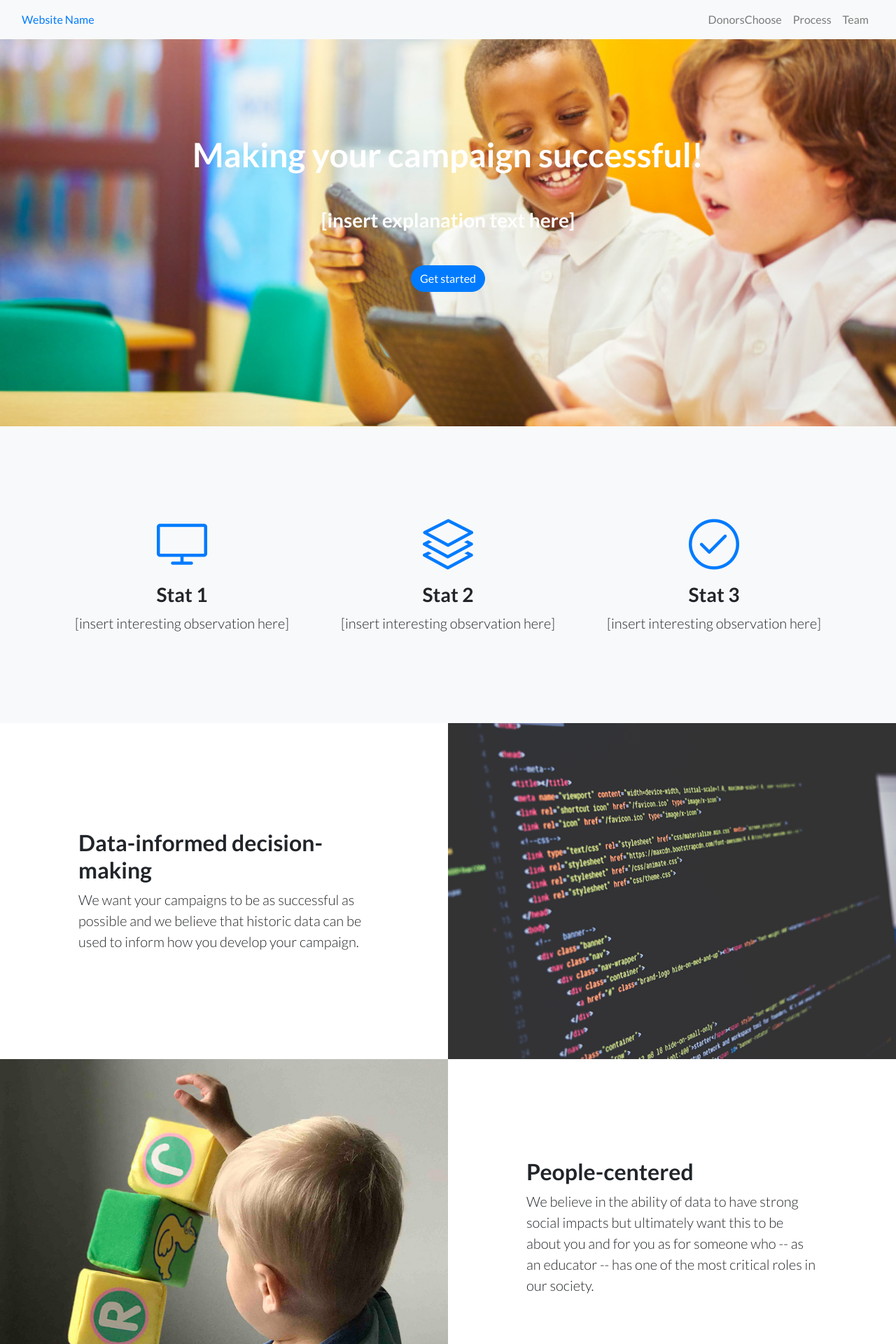
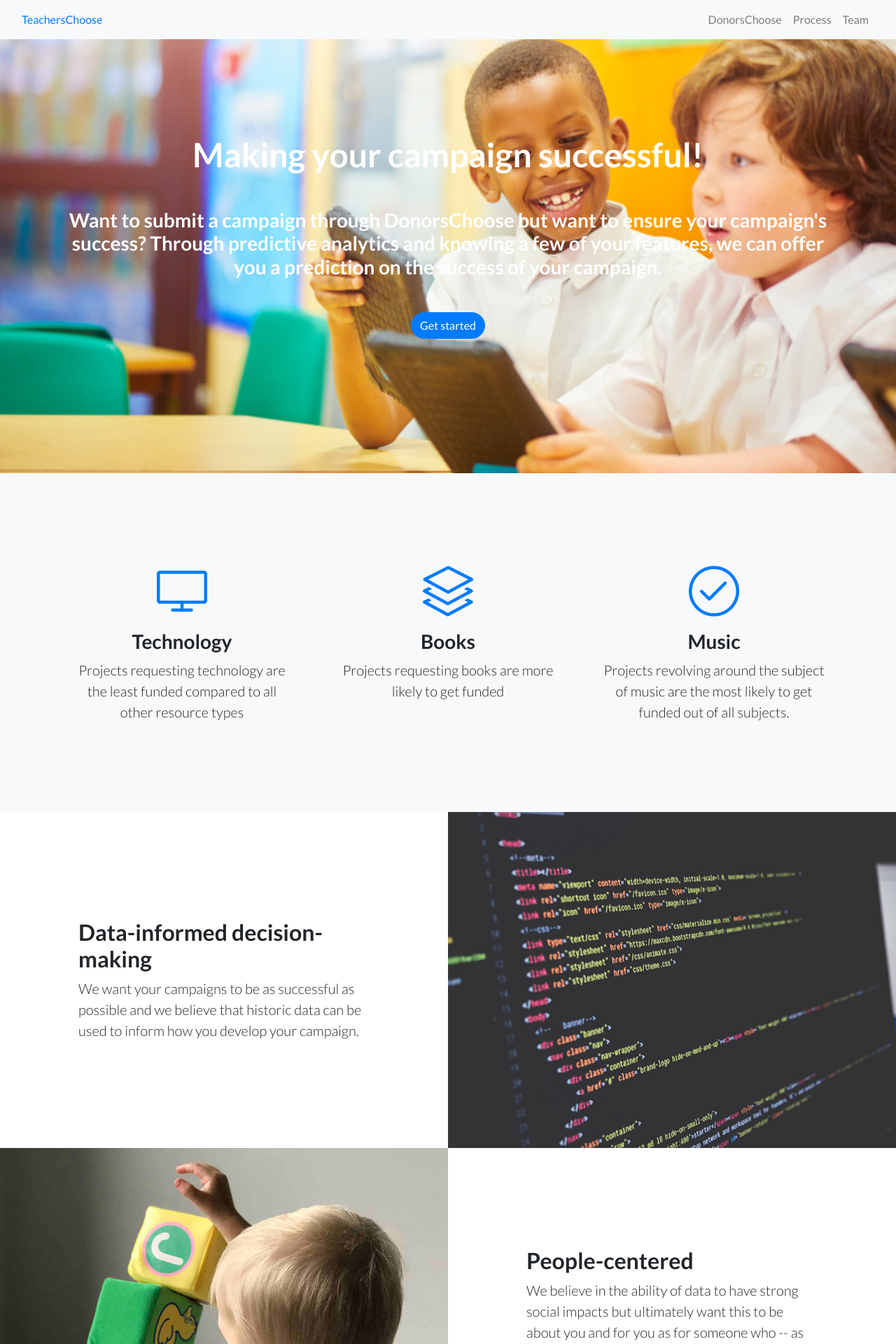
Before and after one commit to ckhelmer/DonorsChoose, a Flask app: page / in a window 1280 px wide. Shown: the top 1920 px of the page at 70% size. Run offline with Flask 2, Linux system fonts and the light colour scheme; some libraries are stand-ins or nearby versions.

Commit message:
website updates

```diff
--- a/APP/templates/index.html
+++ b/APP/templates/index.html
@@ -8,7 +8,7 @@
   <meta name="description" content="">
   <meta name="author" content="">
 
-  <title>Website</title>
+  <title>TeachersChoose</title>
 
   <!-- Bootstrap core CSS -->
   <link href="static/vendor/bootstrap/css/bootstrap.min.css" rel="stylesheet">
@@ -37,17 +37,6 @@
       </div>
       <div class="modal-body">
         <p>Poverty Level</p>
-        <!--<div class="input-group mb-3">
-              <label class="input-group-text" for="inputGroupSelect01">Options</label>
-            </div>
-            <select class="custom-select" id="inputGroupSelect01">
-              <option selected>Choose...</option>
-              <option value="1">One</option>
-              <option value="2">Two</option>
-              <option value="3">Three</option>
-            </select>
-          </div>-->
-
           <div class="input-group mb-3">
             <select class="custom-select" id="povertylevel">
               <option selected>Choose...</option>
@@ -107,7 +96,7 @@
   <nav class="navbar navbar-expand-lg navbar-light bg-light navbar fixed-top">
     <div class="container-fluid">
         <div class="navbar-header">
-          <a class="navbar=brand" href="index.html">Website Name</a>
+          <a class="navbar=brand" href="/">TeachersChoose</a>
         </div>
         <button class = "navbar-toggler" data-toggle="collapse" data-target="#navbarCollapse">
           <span class = "navbar-toggler-icon"></span>
@@ -118,14 +107,11 @@
             <li class = "navbar-item">
               <a href="https://www.donorschoose.org/" class = "nav-link">DonorsChoose</a>
             </li>
-           <!-- <li class = "navbar-item">
-                <a href="essayanalysis.html" class = "nav-link">Essay Analysis</a>
-              </li>-->
             <li class = "navbar-item">
-              <a href = "process.html" class="nav-link">Process</a>
+              <a href = "process" class="nav-link">Process</a>
             </li>
             <li class = "navbar-item">
-              <a href = "team.html" class="nav-link">Team</a>
+              <a href = "team" class="nav-link">Team</a>
             </li>
 
           </ul>
@@ -140,9 +126,8 @@
     <div class="masthead-content">
       <div class="container">
         <h1 class="mb-5">Making your campaign successful!</h1>
-        <h3 class = "mb-5">[insert explanation text here]</h3>
+        <h3 class = "mb-5">Want to submit a campaign through DonorsChoose but want to ensure your campaign's success? Through predictive analytics and knowing a few of your features, we can offer you a prediction on the success of your campaign.</h3>
         <button type="button" class="btn btn-primary btn-xl rounded-pill" data-toggle="modal" data-target="#myModal">Get started</button>
-       <!-- <a href="essayanalysis.html" role="button" class="btn btn-primary btn-xl rounded-pill" >Analyze your essay</a>-->
       </div>
     </div>
   </header>
@@ -158,8 +143,8 @@
             <div class="features-icons-icon d-flex">
               <i class="icon-screen-desktop m-auto text-primary"></i>
             </div>
-            <h3>Stat 1</h3>
-            <p class="lead mb-0">[insert interesting observation here]</p>
+            <h3>Technology</h3>
+            <p class="lead mb-0">Projects requesting technology are the least funded compared to all other resource types</p>
           </div>
         </div>
         <div class="col-lg-4">
@@ -167,8 +152,8 @@
             <div class="features-icons-icon d-flex">
               <i class="icon-layers m-auto text-primary"></i>
             </div>
-            <h3>Stat 2</h3>
-            <p class="lead mb-0">[insert interesting observation here]</p>
+            <h3>Books</h3>
+            <p class="lead mb-0">Projects requesting books are more likely to get funded</p>
           </div>
         </div>
         <div class="col-lg-4">
@@ -176,8 +161,9 @@
             <div class="features-icons-icon d-flex">
               <i class="icon-check m-auto text-primary"></i>
             </div>
-            <h3>Stat 3</h3>
-            <p class="lead mb-0">[insert interesting observation here]</p>
+            <h3>Music</h3>
+            <p class="lead mb-0">
+                Projects revolving around the subject of music are the most likely to get funded out of all subjects.</p>
           </div>
         </div>
       </div>
@@ -189,14 +175,14 @@
     <div class="container-fluid p-0">
       <div class="row no-gutters">
 
-        <div class="col-lg-6 order-lg-2 text-white showcase-img" style="background-image: url('img/bg-showcase-1.jpg');"></div>
+        <div class="col-lg-6 order-lg-2 text-white showcase-img" style="background-image: url('static/img/bg-showcase-1.jpg');"></div>
         <div class="col-lg-6 order-lg-1 my-auto showcase-text">
           <h2>Data-informed decision-making</h2>
           <p class="lead mb-0">We want your campaigns to be as successful as possible and we believe that historic data can be used to inform how you develop your campaign.</p>
         </div>
       </div>
       <div class="row no-gutters">
-        <div class="col-lg-6 text-white showcase-img" style="background-image: url('img/bg-showcase-2.jpg');"></div>
+        <div class="col-lg-6 text-white showcase-img" style="background-image: url('static/img/bg-showcase-2.jpg');"></div>
         <div class="col-lg-6 my-auto showcase-text">
           <h2>People-centered</h2>
           <p class="lead mb-0">We believe in the ability of data to have strong social impacts but ultimately want this to be about you and for you as for someone who -- as an educator -- has one of the most critical roles in our society.</p>
@@ -213,37 +199,32 @@
       <div class="row">
         <div class="col-lg-4">
           <div class="testimonial-item mx-auto mb-5 mb-lg-0">
-            <img class="img-fluid rounded-circle mb-3" src="img/testimonials-4.jpg" alt="">
+            <img class="img-fluid rounded-circle mb-3" src="static/img/testimonials-4.jpg" alt="">
             <h5>Caitlin</h5>
-           <!-- <p class="font-weight-light mb-0">"This is fantastic! Thanks so much guys!"</p>-->
           </div>
         </div>
         <div class="col-lg-4">
           <div class="testimonial-item mx-auto mb-5 mb-lg-0">
-            <img class="img-fluid rounded-circle mb-3" src="img/testimonials-2.jpg" alt="">
+            <img class="img-fluid rounded-circle mb-3" src="static/img/testimonials-2.jpg" alt="">
             <h5>Anna</h5>
-            <!--<p class="font-weight-light mb-0">"Bootstrap is amazing. I've been using it to create lots of super nice landing pages."</p>-->
           </div>
         </div>
         <div class="col-lg-4">
             <div class="testimonial-item mx-auto mb-5 mb-lg-0">
-              <img class="img-fluid rounded-circle mb-3" src="img/testimonials-1.jpg" alt="">
+              <img class="img-fluid rounded-circle mb-3" src="static/img/testimonials-1.jpg" alt="">
               <h5>Lydia</h5>
-             <!-- <p class="font-weight-light mb-0">"This is fantastic! Thanks so much guys!"</p>-->
             </div>
           </div>
           <div class="col-lg-8">
             <div class="testimonial-item mx-auto mb-5 mb-lg-0">
-              <img class="img-fluid rounded-circle mb-3" src="img/testimonials-5.jpg" alt="">
+              <img class="img-fluid rounded-circle mb-3" src="static/img/testimonials-5.jpg" alt="">
               <h5>Xiangzi</h5>
-              <!--<p class="font-weight-light mb-0">"Bootstrap is amazing. I've been using it to create lots of super nice landing pages."</p>-->
             </div>
           </div>
         <div class="col-lg-4">
           <div class="testimonial-item mx-auto mb-5 mb-lg-0">
-            <img class="img-fluid rounded-circle mb-3" src="img/testimonials-3.jpg" alt="">
+            <img class="img-fluid rounded-circle mb-3" src="static/img/testimonials-3.jpg" alt="">
             <h5>Nicole</h5>
-           <!-- <p class="font-weight-light mb-0">"Thanks so much for making these free resources available to us!"</p>-->
           </div>
         </div>
       </div>
@@ -271,52 +252,7 @@
     </div>
   </section>
 
-  <!-- Footer -->
-  <!--<footer class="footer bg-light">
-    <div class="container">
-      <div class="row">
-        <div class="col-lg-6 h-100 text-center text-lg-left my-auto">
-          <ul class="list-inline mb-2">
-            <li class="list-inline-item">
-              <a href="#">About</a>
-            </li>
-            <li class="list-inline-item">&sdot;</li>
-            <li class="list-inline-item">
-              <a href="#">Contact</a>
-            </li>
-            <li class="list-inline-item">&sdot;</li>
-            <li class="list-inline-item">
-              <a href="#">Terms of Use</a>
-            </li>
-            <li class="list-inline-item">&sdot;</li>
-            <li class="list-inline-item">
-              <a href="#">Privacy Policy</a>
-            </li>
-          </ul>
-          <p class="text-muted small mb-4 mb-lg-0">&copy; Your Website 2019. All Rights Reserved.</p>
-        </div>
-        <div class="col-lg-6 h-100 text-center text-lg-right my-auto">
-          <ul class="list-inline mb-0">
-            <li class="list-inline-item mr-3">
-              <a href="#">
-                <i class="fab fa-facebook fa-2x fa-fw"></i>
-              </a>
-            </li>
-            <li class="list-inline-item mr-3">
-              <a href="#">
-                <i class="fab fa-twitter-square fa-2x fa-fw"></i>
-              </a>
-            </li>
-            <li class="list-inline-item">
-              <a href="#">
-                <i class="fab fa-instagram fa-2x fa-fw"></i>
-              </a>
-            </li>
-          </ul>
-        </div>
-      </div>
-    </div>
-  </footer>-->
+
 
   <!-- Bootstrap core JavaScript -->
   <!--<script src="static/vendor/jquery/jquery.min.js"></script>
```
Also changed, not shown: APP/templates/negativeresults.html (+14 -8 lines), APP/templates/positiveresults.html (+12 -7 lines), APP/templates/team.html (+11 -19 lines), APP/static/img/processflow2.jpg (added), APP/static/img/testimonials-3.jpg, 1 other file.
